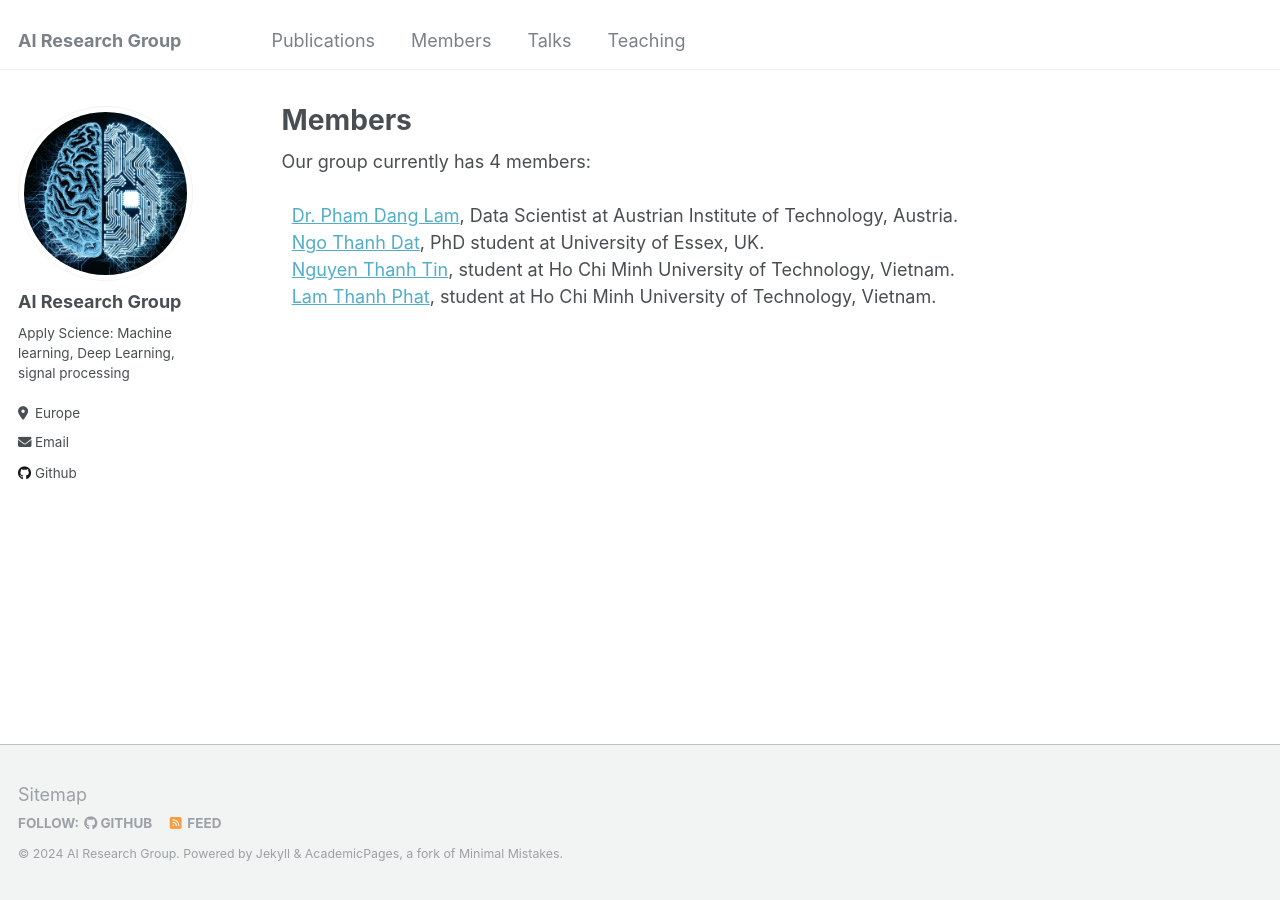
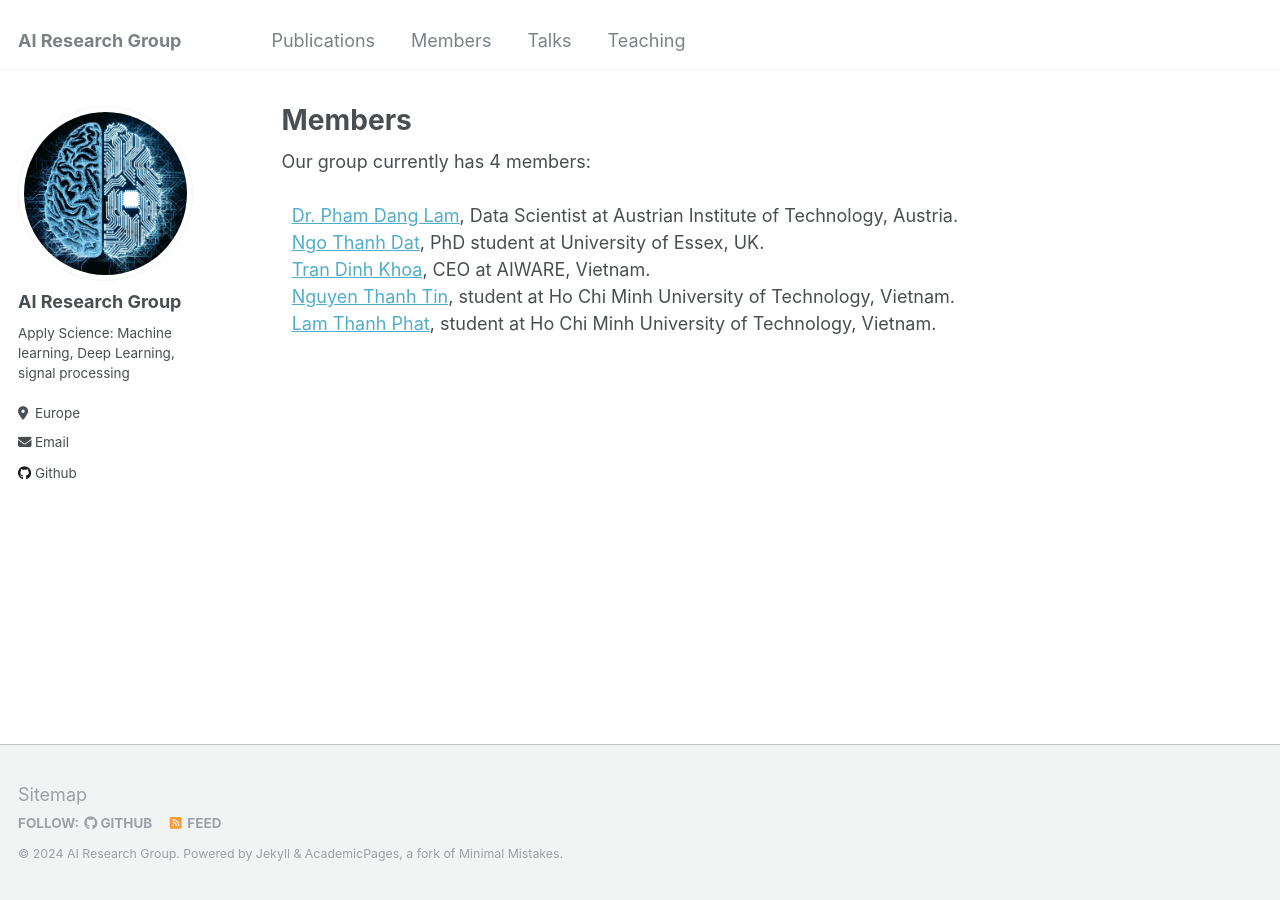
Before and after one commit to AI-ResearchGroup/AI-ResearchGroup.github.io, a Jekyll site: the page built from _pages/members.html, in a window 1280 px wide. Built offline with Jekyll 4.4.1, drawn with Linux system fonts in a browser that asks for light colours.

Commit message:
Update members.html

```diff
--- a/_pages/members.html
+++ b/_pages/members.html
@@ -10,5 +10,6 @@ Our group currently has 4 members:
 <br>
 &nbsp <a href="https://www.linkedin.com/in/lamdpham/">Dr. Pham Dang Lam</a>, Data Scientist at Austrian Institute of Technology, Austria.<br>
 &nbsp <a href="https://scholar.google.com/citations?user=eGhqKTkAAAAJ&hl=en&authuser=1">Ngo Thanh Dat</a>, PhD student at University of Essex, UK.<br>
+&nbsp <a href="https://www.linkedin.com/in/khoa-tran-dinh/">Tran Dinh Khoa</a>, CEO at AIWARE, Vietnam.<br>
 &nbsp <a href="https://www.linkedin.com/in/tin-nguyen-thanh/">Nguyen Thanh Tin</a>, student at Ho Chi Minh University of Technology, Vietnam.<br>
 &nbsp <a href="https://www.linkedin.com/in/lam-thanh-phat-13573a273/">Lam Thanh Phat</a>, student at Ho Chi Minh University of Technology, Vietnam.
```
